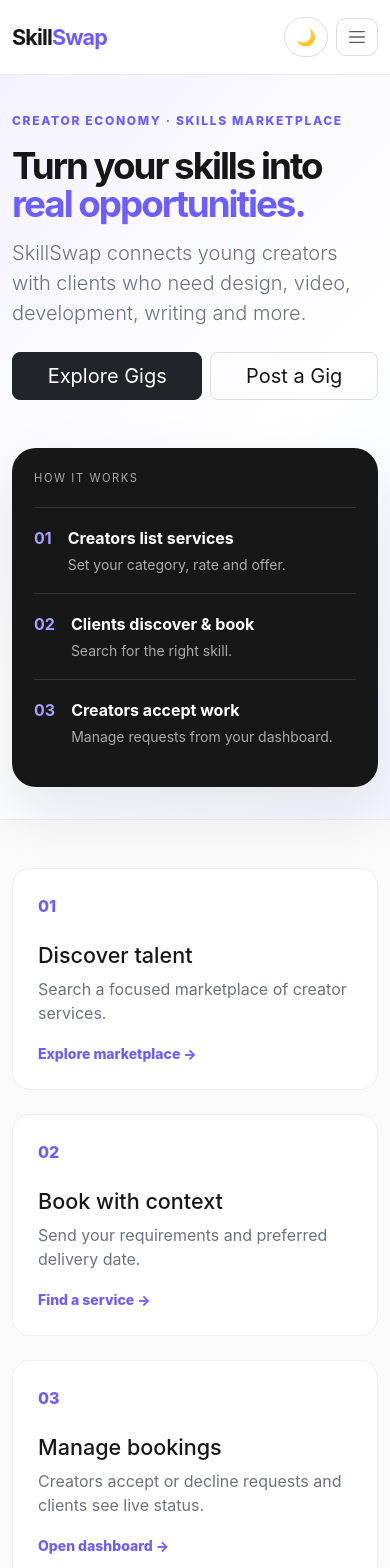
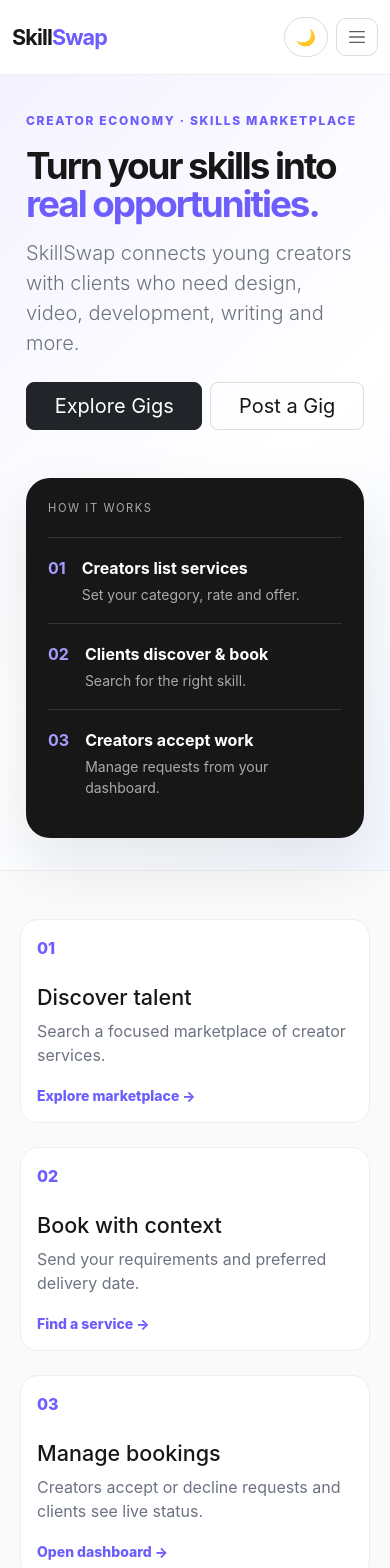
Before and after one commit to uditanshusiingh/SkillSwap, a React (Vite) app in the folder client/: page / in a window 390 px wide. Shown: the top 1568 px of the page. Built offline with nearby package versions, Linux system fonts and the light colour scheme; no server answers.

Commit message:
Fix home mobile side spacing

```diff
--- a/client/src/styles.css
+++ b/client/src/styles.css
@@ -613,3 +613,30 @@
     --bs-gutter-x:12px;
   }
 }
+
+/* Home mobile/tablet: remove Bootstrap container side restriction */
+@media(max-width:991.98px){
+  .home-features.container,
+  .hero .container{
+    width:100%!important;
+    max-width:none!important;
+    margin-left:0!important;
+    margin-right:0!important;
+    padding-left:14px!important;
+    padding-right:14px!important;
+  }
+  .hero .row,
+  .home-features .row{
+    width:100%;
+    margin-left:0;
+    margin-right:0;
+  }
+}
+@media(max-width:575.98px){
+  .home-features .row{
+    --bs-gutter-x:12px;
+  }
+  .home-features .feature-link{
+    padding:16px;
+  }
+}
```
